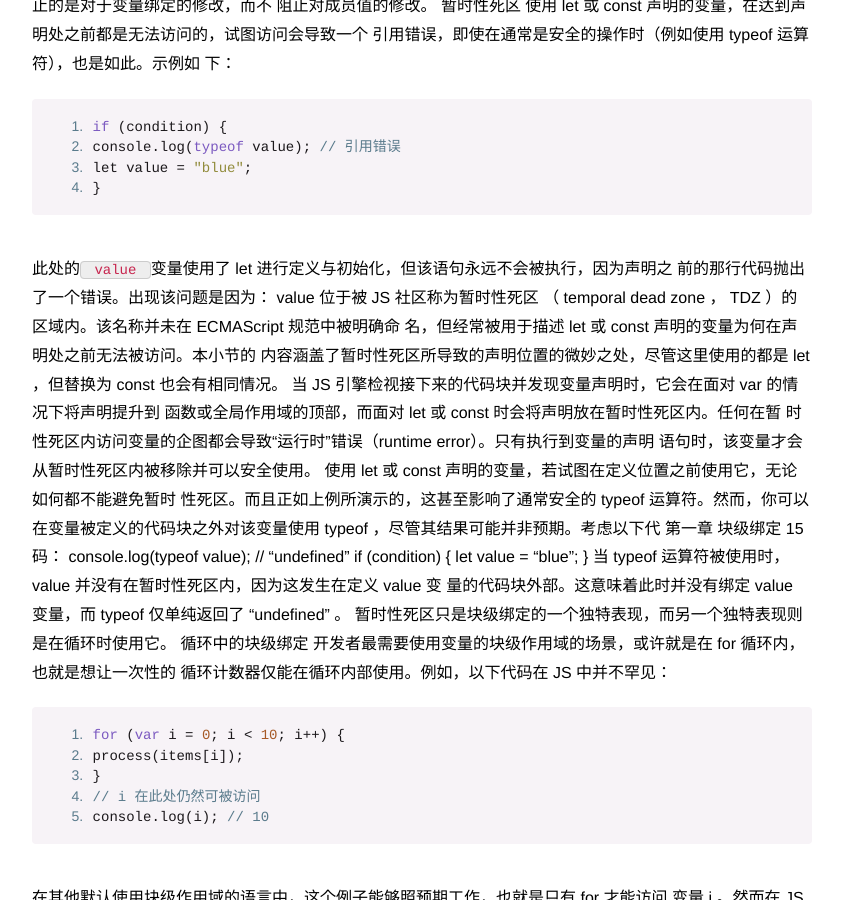
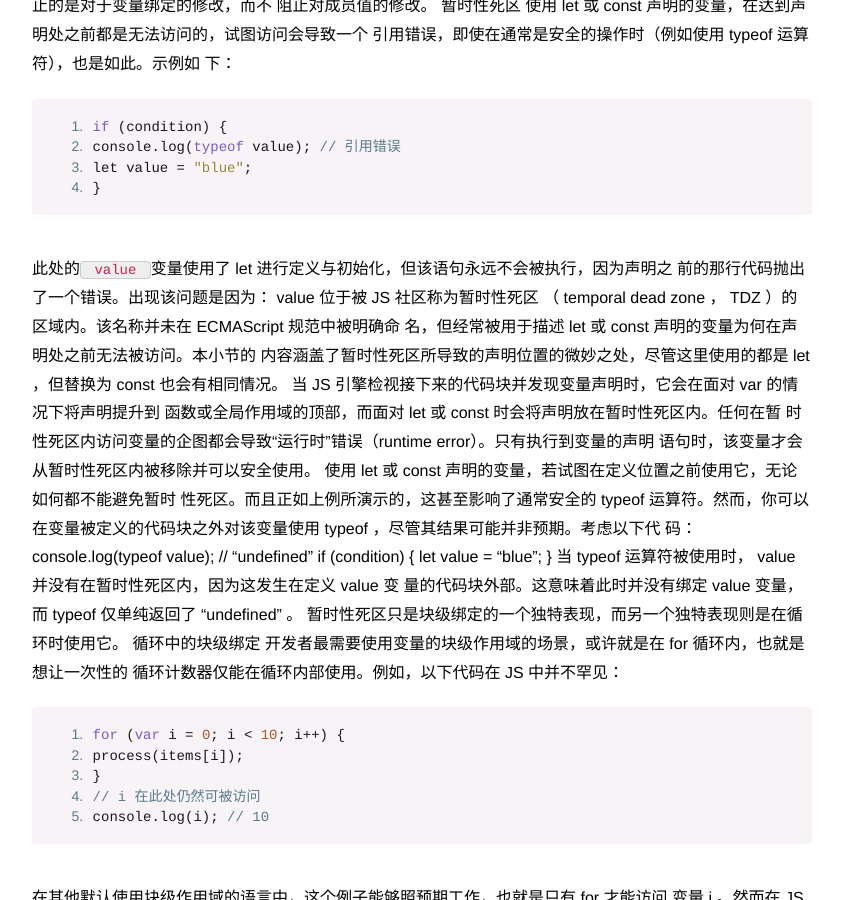
Before and after one commit to ioloveuu/ioloveuu.github.io, a Jekyll site: the page built from _posts/2016-08-01-ES6-notes.md, in a window 1280 px wide and 900 px high, scrolled down 4169 px. Shown: the whole window, without its empty margins (218-1059 px from the left). Built offline with Jekyll 4.4.1, drawn with Linux system fonts in a browser that asks for light colours; nearby versions of some CDN libraries; a script that is not in the unit is left out.

Commit message:
Update 2016-08-01-ES6-notes.md

```diff
--- a/_posts/2016-08-01-ES6-notes.md
+++ b/_posts/2016-08-01-ES6-notes.md
@@ -194,8 +194,6 @@ const  也会有相同情况。
 使用  let  或  const  声明的变量，若试图在定义位置之前使用它，无论如何都不能避免暂时
 性死区。而且正如上例所演示的，这甚至影响了通常安全的  typeof  运算符。然而，你可以
 在变量被定义的代码块之外对该变量使用  typeof  ，尽管其结果可能并非预期。考虑以下代
-第一章 块级绑定
-15
 码：
 console.log(typeof value); // "undefined"
 if (condition) {
```
